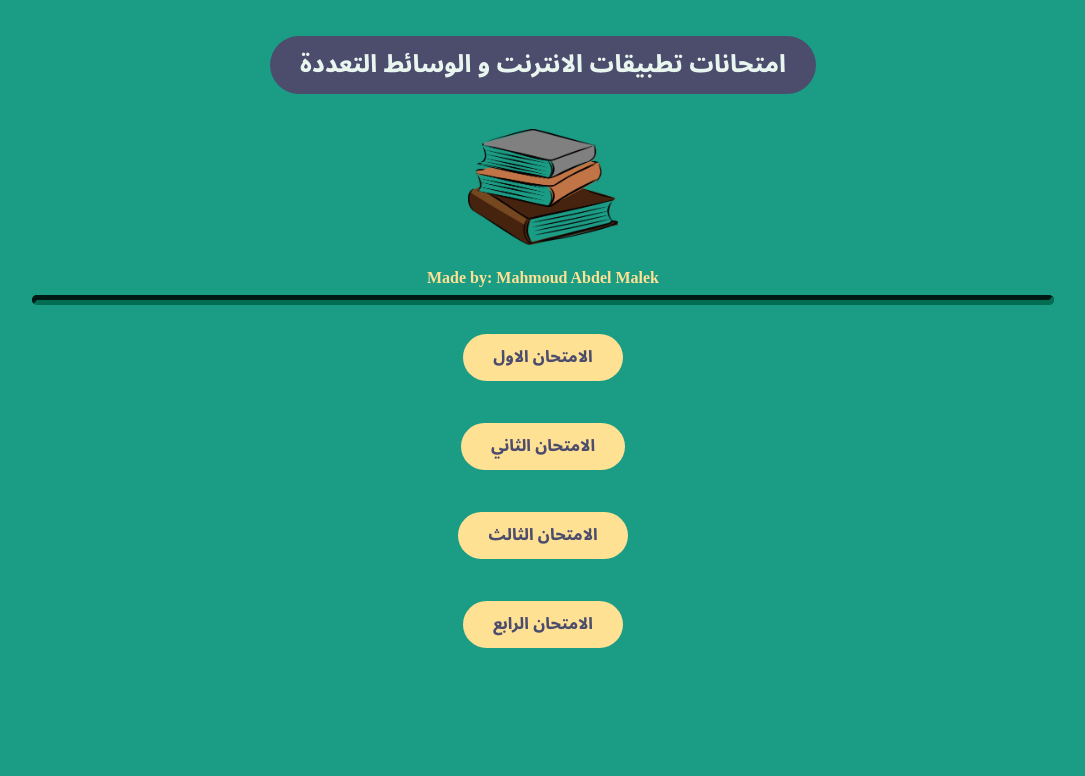
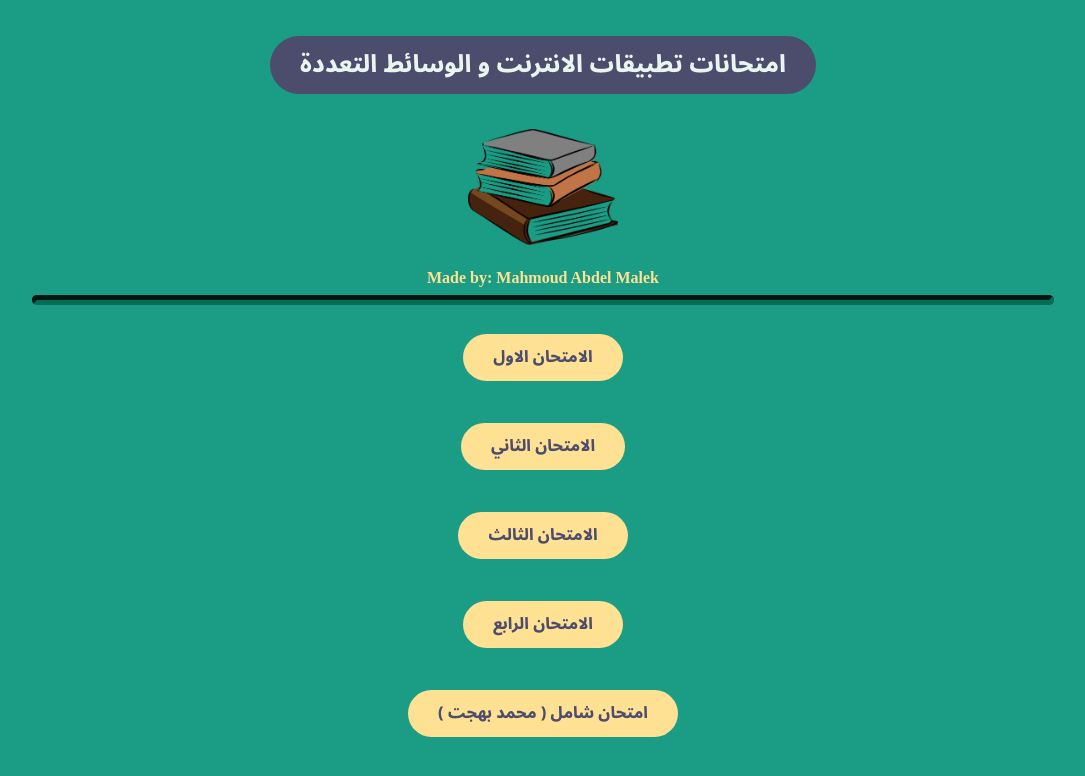
Before and after one commit to informationmahmoud/institute-web, a plain HTML site: page index.html in a window 1280 px wide. Shown: the whole page, without its empty margins (97-1182 px from the left). Drawn offline with Linux system fonts and the light colour scheme.

Commit message:
Add New Exam

```diff
--- a/index.html
+++ b/index.html
@@ -28,6 +28,7 @@
     <p> <h2 class ="bottonstyle2" > <a href="https://docs.google.com/forms/d/e/1FAIpQLSdChqEMs7GODQc3IeBl13ri7RMIDFPzEb1oioKu_mW9sTcL7A/viewform?usp=sf_link" > الامتحان الثاني </a></h1> </p>
     <p> <h2 class ="bottonstyle2" > <a href="https://docs.google.com/forms/d/e/1FAIpQLScdbBkL4LWsC0zDxCZ1g5EMM-rWOzyko6DmzgHSS2nlyKij7g/viewform?usp=sf_link" > الامتحان الثالث </a></h1> </p>
     <p> <h2 class ="bottonstyle2" > <a href="" > الامتحان الرابع </a></h1> </p>
+    <p> <h2 class ="bottonstyle2" > <a href="https://docs.google.com/forms/d/e/1FAIpQLSfz0O3PHlTMYc9QJYoV-F05IEoTEHS6BFUOMABW3c8HNSJ8Vw/viewform?usp=sf_link" > امتحان شامل ( محمد بهجت )</a></h1> </p>
 
 
  </div>
```
